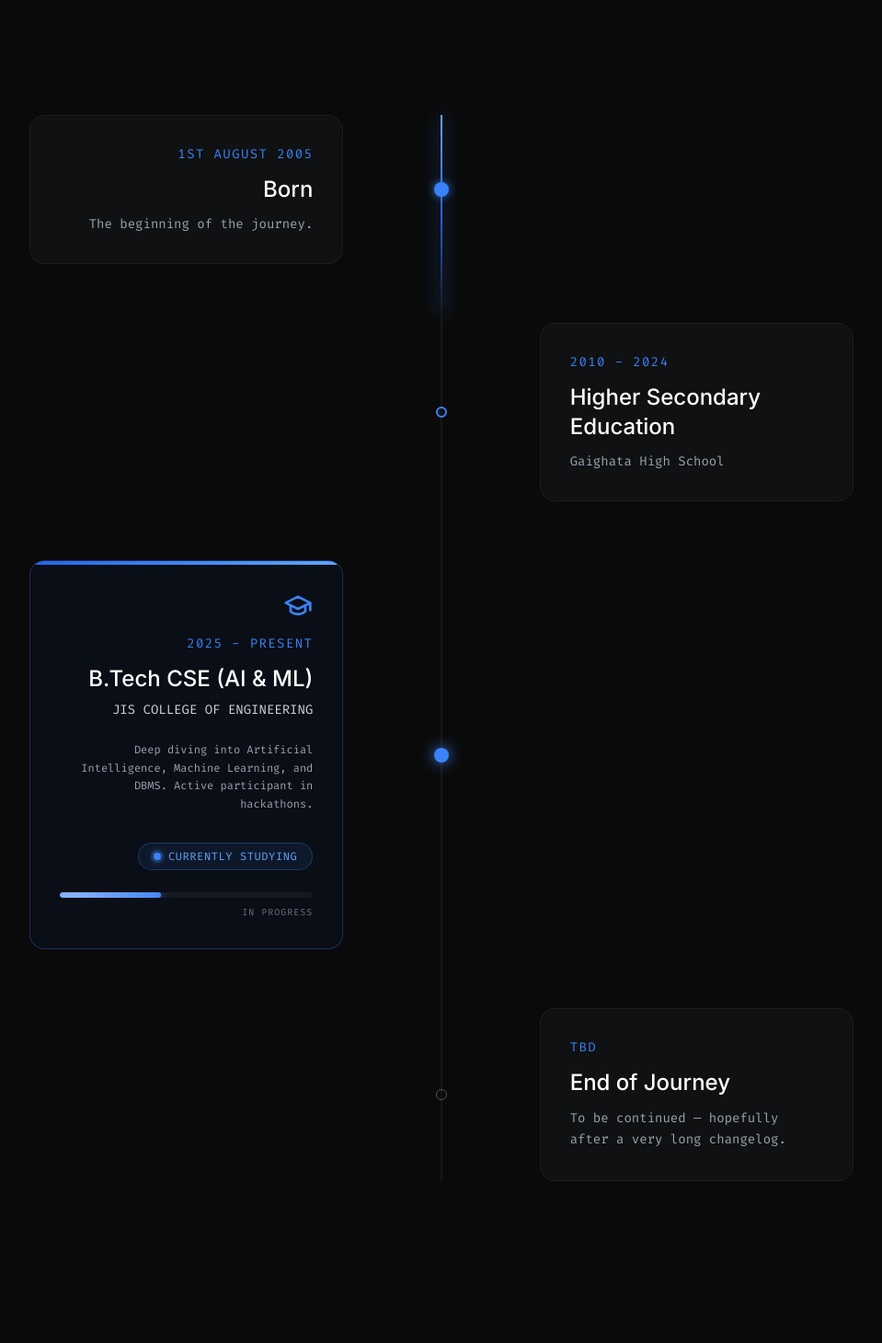
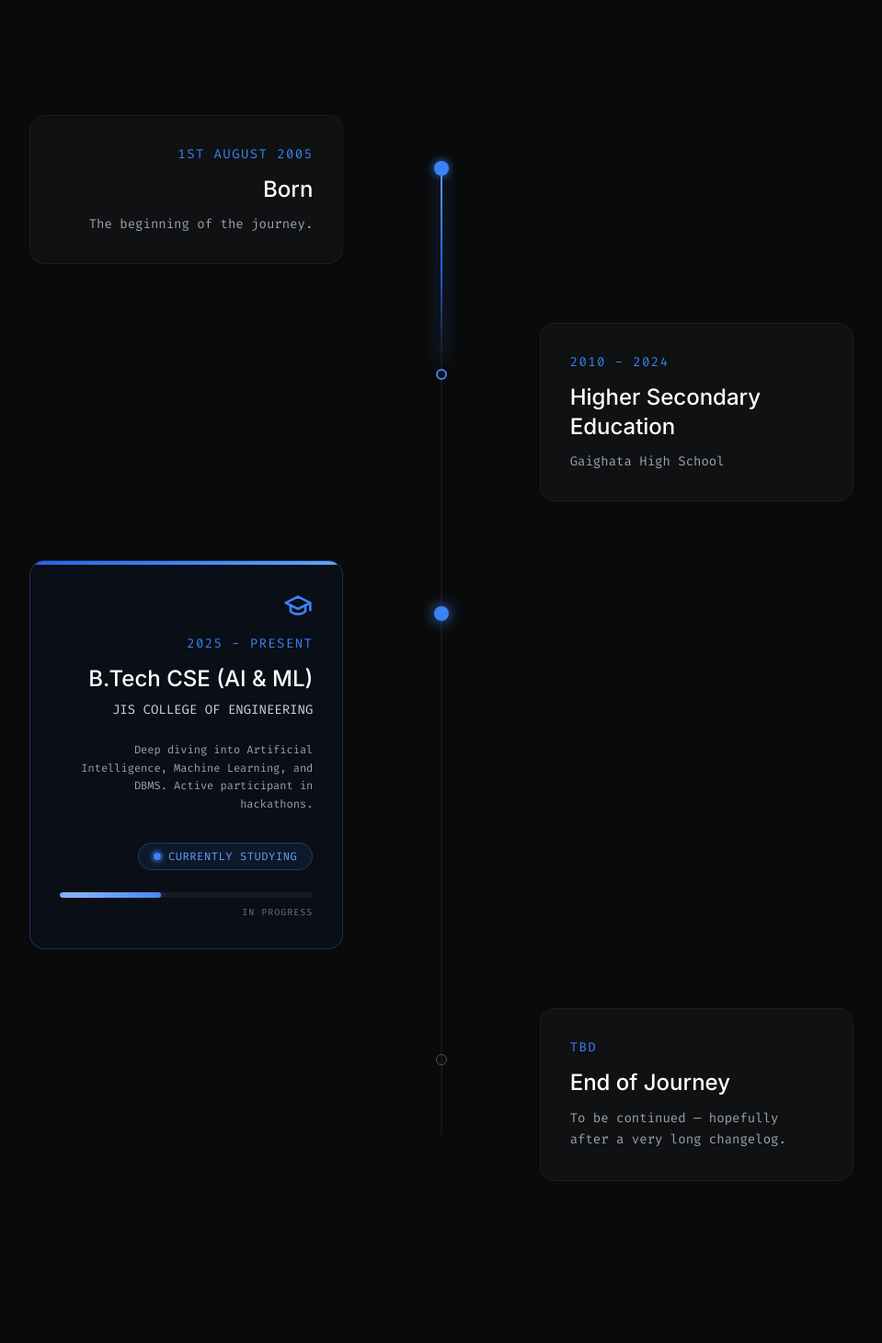
Before and after one commit to sayantani071/sayantani-portfolio, a React (Vite) app: page / in a window 1280 px wide. Shown: the part 1690-3150 px from the top of the page at 92% size, without its empty margins (160-1119 px from the left). Built offline with nearby package versions, Linux system fonts and the light colour scheme.

Commit message:
Fix timeline line and dots alignment

```diff
--- a/src/components/Education.jsx
+++ b/src/components/Education.jsx
@@ -29,16 +29,16 @@ const Education = () => {
 
         <div ref={containerRef} className="relative max-w-4xl mx-auto">
           {/* Subtle background line */}
-          <div className="absolute left-1/2 transform -translate-x-1/2 w-[2px] h-full bg-white/5 hidden md:block"></div>
+          <div className="absolute left-1/2 transform -translate-x-1/2 top-[50px] bottom-[50px] w-[2px] bg-white/5 hidden md:block"></div>
 
           {/* Dynamic Glowy Line */}
           <motion.div
             style={{ height: lineHeight }}
-            className="absolute left-1/2 transform -translate-x-1/2 w-[2px] bg-gradient-to-b from-blue-400 via-blue-600 to-transparent hidden md:block origin-top shadow-[0_0_20px_rgba(59,130,246,1)] z-0"
+            className="absolute left-1/2 transform -translate-x-1/2 top-[50px] max-h-[calc(100%-100px)] w-[2px] bg-gradient-to-b from-blue-400 via-blue-600 to-transparent hidden md:block origin-top shadow-[0_0_20px_rgba(59,130,246,1)] z-0"
           ></motion.div>
 
           {/* Born */}
-          <div className="relative flex flex-col md:flex-row justify-between items-center w-full mb-16">
+          <div className="relative flex flex-col md:flex-row justify-between w-full mb-16 items-start">
             <div className="md:w-5/12 md:pr-8 w-full text-left md:text-right mb-8 md:mb-0">
               <motion.div
                 initial={{ opacity: 0, x: -30 }}
@@ -51,14 +51,14 @@ const Education = () => {
                 <p className="text-gray-400 font-mono text-sm">The beginning of the journey.</p>
               </motion.div>
             </div>
-            <div className="hidden md:block absolute left-1/2 transform -translate-x-1/2 w-4 h-4 bg-blue-500 rounded-full z-10 shadow-[0_0_10px_rgba(59,130,246,0.8)]"></div>
+            <div className="hidden md:block absolute left-1/2 transform -translate-x-1/2 top-[50px] w-4 h-4 bg-blue-500 rounded-full z-10 shadow-[0_0_10px_rgba(59,130,246,0.8)]"></div>
             <div className="hidden md:block w-5/12 pl-8"></div>
           </div>
 
           {/* Higher Secondary */}
-          <div className="relative flex flex-col md:flex-row justify-between items-center w-full mb-16">
+          <div className="relative flex flex-col md:flex-row justify-between w-full mb-16 items-start">
             <div className="hidden md:block w-5/12 pr-8"></div>
-            <div className="hidden md:block absolute left-1/2 transform -translate-x-1/2 w-3 h-3 bg-[#111315] border-2 border-blue-500 rounded-full z-10"></div>
+            <div className="hidden md:block absolute left-1/2 transform -translate-x-1/2 top-[50px] w-3 h-3 bg-[#111315] border-2 border-blue-500 rounded-full z-10"></div>
             <div className="md:w-5/12 md:pl-8 w-full">
               <motion.div
                 initial={{ opacity: 0, x: 30 }}
@@ -74,7 +74,7 @@ const Education = () => {
           </div>
 
           {/* B.Tech */}
-          <div className="relative flex flex-col md:flex-row justify-between items-center w-full mb-16">
+          <div className="relative flex flex-col md:flex-row justify-between w-full mb-16 items-start">
             <div className="md:w-5/12 md:pr-8 w-full text-left md:text-right flex md:justify-end mb-8 md:mb-0">
               <motion.div
                 initial={{ opacity: 0, x: -30 }}
@@ -116,14 +116,14 @@ const Education = () => {
                 <p className="md:text-right text-left text-[10px] text-gray-500 font-mono mt-2 uppercase tracking-widest">IN PROGRESS</p>
               </motion.div>
             </div>
-            <div className="hidden md:block absolute left-1/2 transform -translate-x-1/2 w-4 h-4 bg-blue-500 rounded-full z-10 shadow-[0_0_15px_rgba(59,130,246,1)]"></div>
+            <div className="hidden md:block absolute left-1/2 transform -translate-x-1/2 top-[50px] w-4 h-4 bg-blue-500 rounded-full z-10 shadow-[0_0_15px_rgba(59,130,246,1)]"></div>
             <div className="hidden md:block w-5/12 pl-8"></div>
           </div>
 
           {/* End of Journey */}
-          <div className="relative flex flex-col md:flex-row justify-between items-center w-full">
+          <div className="relative flex flex-col md:flex-row justify-between w-full items-start">
             <div className="hidden md:block w-5/12 pr-8"></div>
-            <div className="hidden md:block absolute left-1/2 transform -translate-x-1/2 w-3 h-3 bg-transparent border border-gray-600 rounded-full z-10"></div>
+            <div className="hidden md:block absolute left-1/2 transform -translate-x-1/2 top-[50px] w-3 h-3 bg-transparent border border-gray-600 rounded-full z-10"></div>
             <div className="md:w-5/12 md:pl-8 w-full">
               <motion.div
                 initial={{ opacity: 0, x: 30 }}
```
